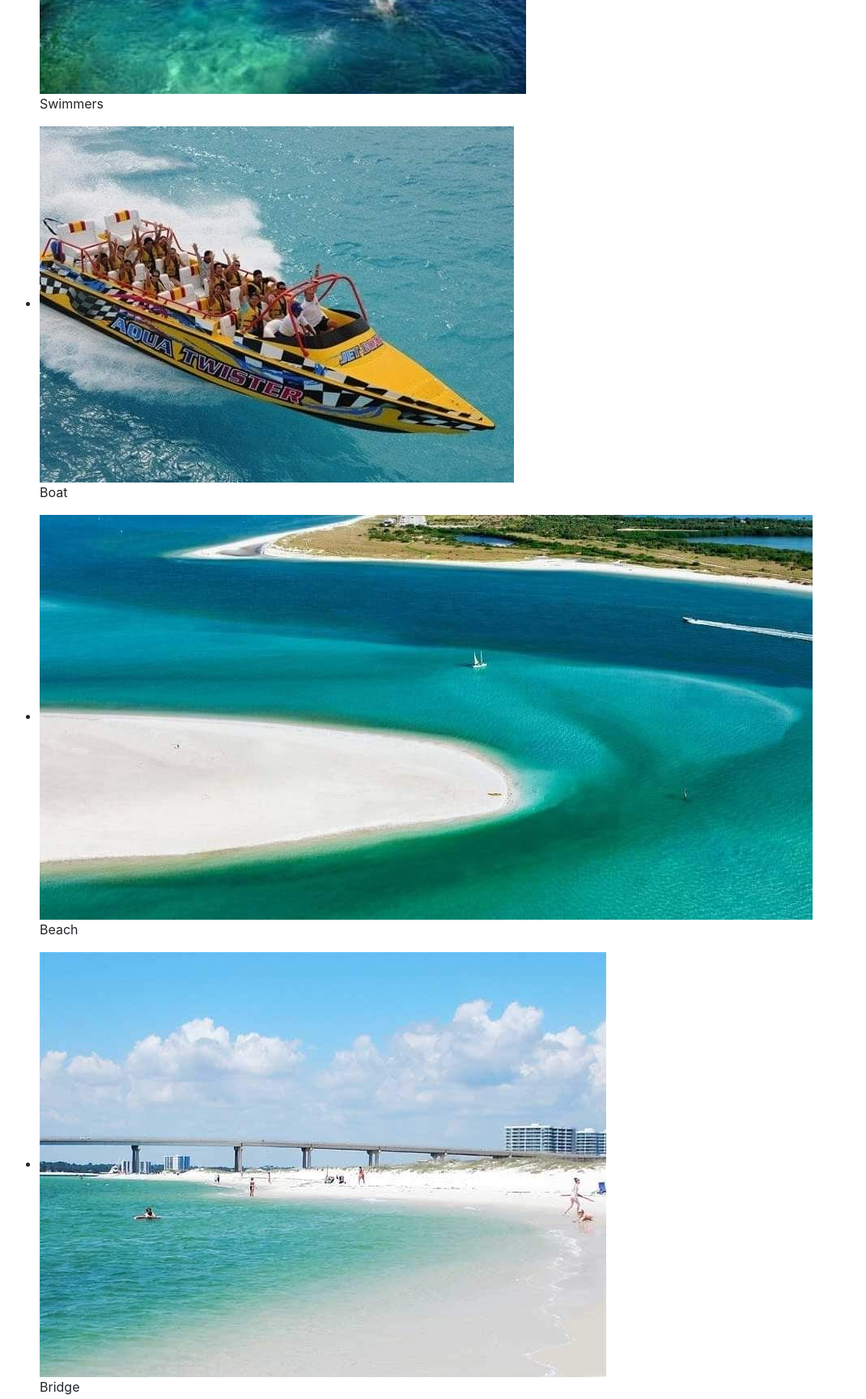
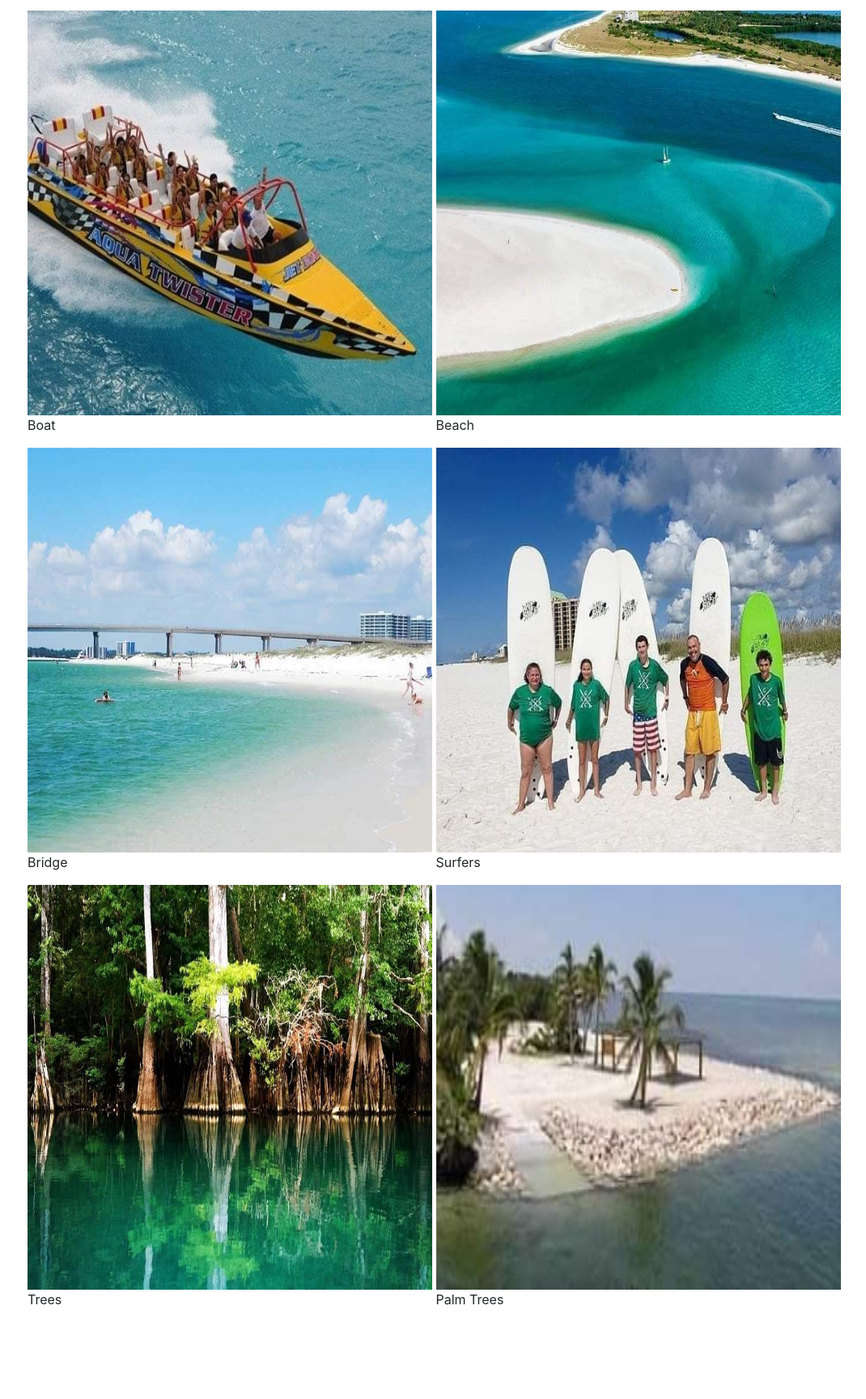
Before and after one commit to CharlesGitCode/BU_fe_webdev_project, a plain HTML site: page Gallery.html in a window 1280 px wide. Shown: the part 819-2547 px from the top of the page at 81% size, without its empty margins (6-1076 px from the left). After the commit the page ends 2468 px from the top, so only its background shows below. Drawn offline with nearby package versions, Linux system fonts and the light colour scheme.

Commit message:
updates made

```diff
--- a/Gallery.html
+++ b/Gallery.html
@@ -23,6 +23,10 @@
 <body>
     <!-- Start of header -->
     <header>
+
+<div class="container">
+    <h1>I Love the Gulf</h1>
+
         <nav>
              <!-- Navbar with four links: Home, Gallery, About, Contact -->
             <ul>
@@ -32,41 +36,42 @@
                 <li><a href="contact.html">Contact</a></li>
             </ul>
         </nav>
+        </div>
     </header>
 
-    <div class="main col span_12">
+    <div class="gallery">
 
         <ul>
             <li>
-                <img src="img/Relax.jpg" alt="Relax">
+                <img class="img1" src="img/Relax.jpg" alt="Relax">
                 <p>Relaxing</p>
             </li>
                         <li>
-                <img src="img/Swimmers.jpg" alt="Swimmers">
+                <img class="img2"src="img/Swimmers.jpg" alt="Swimmers">
                 <p>Swimmers</p>
             </li>
                         <li>
-                <img src="img/Boat.jpg" alt="Boat">
+                <img class="img3"src="img/Boat.jpg" alt="Boat">
                 <p>Boat</p>
             </li>
                         <li>
-                <img src="img/Beach.jpg" alt="Beach">
+                <img class="img4" src="img/Beach.jpg" alt="Beach">
                 <p>Beach</p>
             </li>
                         <li>
-                <img src="img/Bridge.jpg" alt="Bridge">
+                <img class="img5" src="img/Bridge.jpg" alt="Bridge">
                 <p>Bridge</p>
             </li>
                         <li>
-                <img src="img/Surfers.jpg" alt="Surfers">
+                <img class="img6" src="img/Surfers.jpg" alt="Surfers">
                 <p>Surfers</p>
             </li>
                         <li>
-                <img src="img/Trees.jpg" alt="Trees">
+                <img class="img7" src="img/Trees.jpg" alt="Trees">
                 <p>Trees</p>
             </li>
                         <li>
-                <img src="img/Palm Trees.jpg" alt="Palm Trees">
+                <img class="img8" src="img/Palm Trees.jpg" alt="Palm Trees">
                 <p>Palm Trees</p>
             </li>
 
--- a/main.css
+++ b/main.css
@@ -35,13 +35,48 @@ nav ul {
   margin-right: auto;
  }
 
+.gallery li {
+    display: inline-block;
+}
 
+.img1 {
+  width:  500px;
+  height:500px;
+}
+.img2 {
+  width:  500px;
+  height:500px;
+}
+.img3 {
+  width:  500px;
+  height:500px;
+}
+.img4 {
+  width:  500px;
+  height:500px;
+}
+.img5 {
+  width:  500px;
+  height:500px;
+}
+.img6 {
+  width:  500px;
+  height:500px;
+}
+.img7 {
+  width:  500px;
+  height:500px;
+}
+.img8{
+  width:  500px;
+  height:500px;
+}
 /****************
 COLORS
 ****************/
 
 h1{
-    background-color: darkturquoise;
+    background-color:darkcyan;
         padding: 25px 50px 75px 100px;
 }
 
@@ -65,8 +100,8 @@ MEDIA QUERIES
   height: auto;
     }
 
-    #gallery{
-         width: 33%;
+    .gallery{
+         max-width:  width: 33%;
         float: left;
     }
         .footerr{
```
Also changed, not shown: about.html (+2 -5 lines), contact.html (+2 -5 lines), img/Logo.jpg, img/Logo_old.jpg (added), 2 other files.
